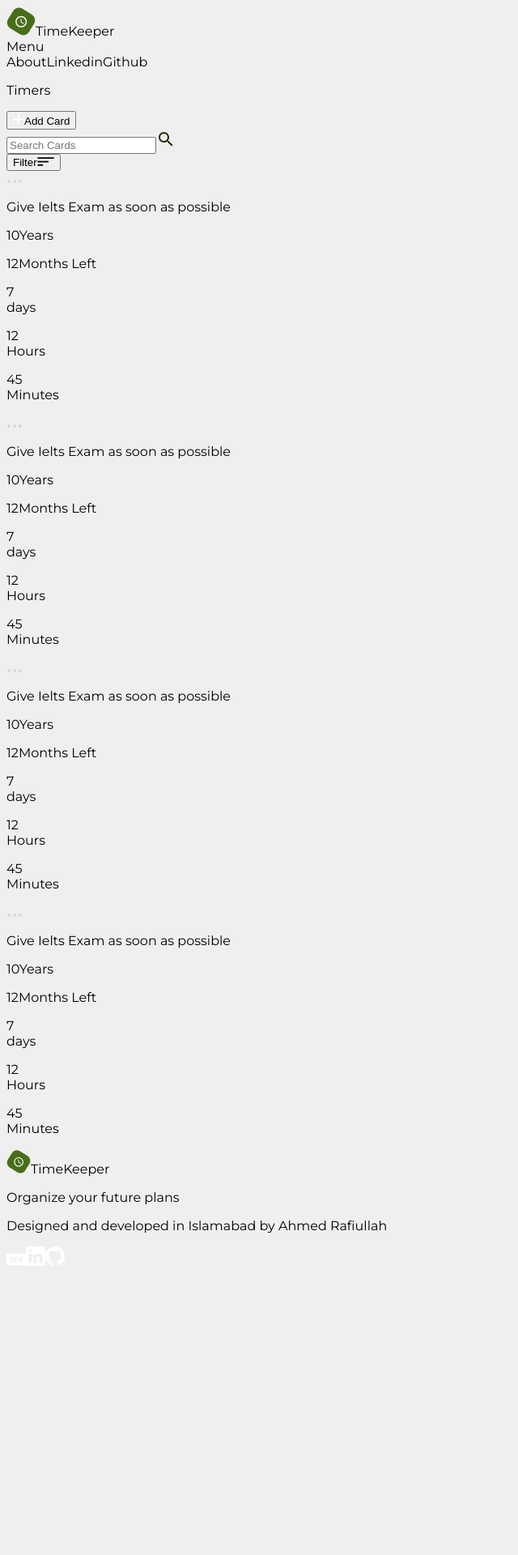
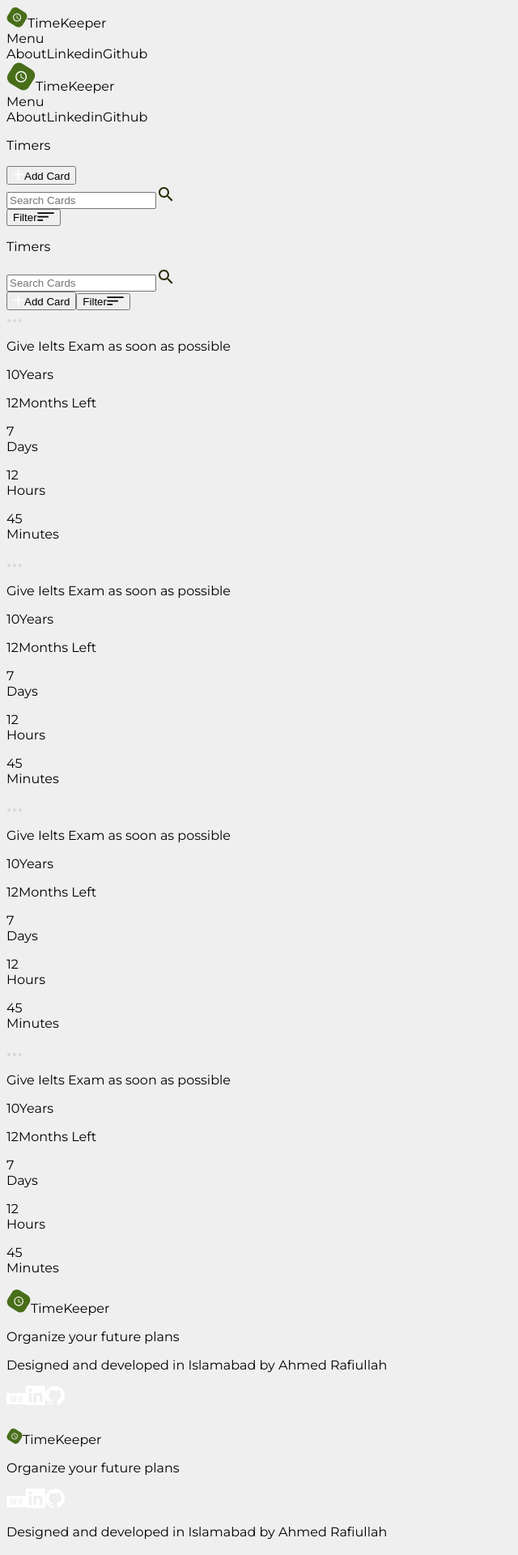
Before and after one commit to AhmedKhattak/timekeeper, a Next.js app: page / in a window 1280 px wide. Shown: the top 1920 px of the page at 81% size, without its empty margins (0-640 px from the left). Before the commit the page ends 1599 px from the top, so only its background shows below. Built offline with nearby package versions, Linux system fonts and the light colour scheme; grey boxes are pictures that could not be loaded.

Commit message:
fixes ssr rendering issue

```diff
--- a/components/Card.tsx
+++ b/components/Card.tsx
@@ -23,7 +23,7 @@ export function Card() {
       </div>
       <div className="flex justify-between mt-4 text-sm font-semibold text-[#5C5C5C]">
         <p className="text-center">
-          7 <br /> days
+          7 <br /> Days
         </p>
         <div className=" border-r-2 "></div>
 
--- a/components/Footer.tsx
+++ b/components/Footer.tsx
@@ -7,9 +7,9 @@ import { useMediaQuery } from "react-responsive";
 export function Footer() {
   const isTabletSize = useMediaQuery({ query: "(min-width: 892px)" });
 
-  if (isTabletSize) {
   return (
-      <footer className="bg-[#476D1A] p-10">
+    <>
+      <footer className="bg-[#476D1A] p-10 hidden md-two:block">
         <div className="flex md:max-w-6xl md:mx-auto">
           <div className="mr-7">
             <div className="inline-flex items-center self-start p-2 pl-4 pr-4 bg-white rounded-[5px] mb-2">
@@ -54,11 +54,8 @@ export function Footer() {
           </div>
         </div>
       </footer>
-    );
-  }
 
-  return (
-    <footer className="bg-[#476D1A] p-5">
+      <footer className="bg-[#476D1A] p-5 md-two:hidden">
         <div className="flex">
           <div className="flex-1 mr-7">
             <div className="inline-flex items-center self-start p-1 pl-2 pr-2 bg-white rounded-[5px] mb-2">
@@ -99,5 +96,6 @@ export function Footer() {
           ></iframe>
         </div>
       </footer>
+    </>
   );
 }
--- a/components/Form.tsx
+++ b/components/Form.tsx
@@ -4,11 +4,10 @@ import FilterIcon from "../assets/filter.svg";
 import { useMediaQuery } from "react-responsive";
 
 export function Form() {
-  const isTabletSize = useMediaQuery({ query: "(min-width: 892px)" });
-
-  if (isTabletSize) {
   return (
-      <div className="flex  items-center pt-16 pb-6 border-b-[1px] border-[#D3D3D3] ">
+    <>
+      {/* desktop nav */}
+      <div className="hidden md-one:flex  items-center pt-16 pb-6 border-b-[1px] border-[#D3D3D3] ">
         <p className="font-semibold text-3xl">Timers</p>
 
         <div className="flex   ml-auto text-lg items-center space-x-4">
@@ -31,11 +30,9 @@ export function Form() {
           </button>
         </div>
       </div>
-    );
-  }
 
-  return (
-    <div>
+      {/* mobile nav */}
+      <div className="block  md-two:hidden">
         <p className="font-semibold mb-2">Timers</p>
         <form>
           <div className="w-full rounded-[10px] border-2 h-10 border-[#EAEAEA] text-sm relative">
@@ -48,15 +45,16 @@ export function Form() {
           </div>
         </form>
         <div className="flex mt-3 pb-5 border-b-[1px] border-[#D3D3D3]">
-        <button className="flex-1 bg-[#476D1A] h-10 rounded-[10px] text-white flex justify-center items-center mr-1 text-[14px] ">
+          <button className=" pl-4 pr-4 bg-[#476D1A] h-10 rounded-[10px] text-white flex justify-center items-center mr-1 text-[14px] ">
             <PlusIcon className="mr-3" />
             <span>Add Card</span>
           </button>
-        <button className="flex-1  h-10 ml-1 border-4 border-[#D3D3D3] rounded-[10px] flex justify-center items-center text-[14px]">
+          <button className=" pl-4 pr-4  h-10 ml-1 border-4 border-[#D3D3D3] rounded-[10px] flex justify-center items-center text-[14px]">
             <span>Filter</span>
             <FilterIcon className="ml-3" />
           </button>
         </div>
       </div>
+    </>
   );
 }
--- a/components/Grid.tsx
+++ b/components/Grid.tsx
@@ -2,19 +2,10 @@ import { Card } from "../components/Card";
 import { useMediaQuery } from "react-responsive";
 
 export function Grid() {
-  const isTabletSize = useMediaQuery({ query: "(min-width: 640px)" });
-  const isLaptopSize = useMediaQuery({ query: "(min-width: 989px)" });
-  let style = "mt-5 grid gap-y-4 ";
-  if (isTabletSize) {
-    style = "mt-5   grid grid-cols-2 gap-x-3 gap-y-4";
-  }
-
-  if (isLaptopSize) {
-    style = "mt-5   grid grid-cols-3 gap-x-3 gap-y-4";
-  }
-
   return (
-    <div className={`${style} mb-24`}>
+    <div
+      className={`mt-5 grid gap-y-4 sm:grid-cols-2 md-one:grid-cols-3 gap-x-3  mb-24 `}
+    >
       {Array(4)
         .fill(0)
         .map(() => (
--- a/components/Nav.tsx
+++ b/components/Nav.tsx
@@ -1,12 +1,38 @@
 import Logo from "../assets/logo.svg";
+// import { useMediaQuery } from "react-responsive";
+import { useEffect, useState } from "react";
+
+import dynamic from "next/dynamic";
 import { useMediaQuery } from "react-responsive";
+const MediaQuery = dynamic(() => import("react-responsive"), {
+  ssr: false,
+});
 
 export function Nav() {
-  const isTabletSize = useMediaQuery({ query: "(min-width: 892px)" });
+  // const isTabletSize = useMediaQuery({ query: "(min-width: 892px)" });
 
-  if (isTabletSize) {
-    return (
-      <nav className="border-b-2 border-[#EAEAEA] p-4 z-50 bg-white fixed left-0 right-0 flex item-center">
+  return (
+    <>
+      {/* mobile nav */}
+      <nav className="border-b-2 border-[#EAEAEA] h-14 z-50 bg-white fixed left-0 right-0 flex md-two:hidden justify-between">
+        <div className="flex items-center pl-2 pr-2">
+          <Logo width={26} height={26} className="mr-1" />
+          <span className="font-bold">TimeKeeper</span>
+        </div>
+        <div className="sm:hidden mr-2">Menu</div>
+        <div className="hidden sm:flex items-center pl-4 pr-4 space-x-6">
+          <a>About</a>
+          <a>Linkedin</a>
+          <a>Github</a>
+        </div>
+      </nav>
+
+      {/* tablet and above nav */}
+      <nav
+        className={
+          "hidden border-b-2 bg-white border-[#EAEAEA] p-4 z-50  fixed left-0 right-0 md-two:flex item-center"
+        }
+      >
         <div className="flex justify-between w-full md:max-w-6xl md:mx-auto">
           <div className="flex items-center pl-2 pr-2">
             <Logo width={36} height={36} className="mr-2" />
@@ -20,21 +46,6 @@ export function Nav() {
           </div>
         </div>
       </nav>
-    );
-  }
-
-  return (
-    <nav className="border-b-2 border-[#EAEAEA] h-14 z-50 bg-white fixed left-0 right-0 flex justify-between">
-      <div className="flex items-center pl-2 pr-2">
-        <Logo width={26} height={26} className="mr-1" />
-        <span className="font-bold">TimeKeeper</span>
-      </div>
-      <div className="sm:hidden mr-2">Menu</div>
-      <div className="hidden sm:flex items-center pl-4 pr-4 space-x-6">
-        <a>About</a>
-        <a>Linkedin</a>
-        <a>Github</a>
-      </div>
-    </nav>
+    </>
   );
 }
--- a/package.json
+++ b/package.json
@@ -12,6 +12,7 @@
     "@svgr/webpack": "^5.5.0",
     "@tailwindcss/forms": "^0.3.2",
     "@tailwindcss/line-clamp": "^0.2.0",
+    "@types/react-responsive": "^8.0.2",
     "localforage": "^1.9.0",
     "next": "10.1.3",
     "react": "17.0.2",
--- a/pages/index.tsx
+++ b/pages/index.tsx
@@ -7,6 +7,13 @@ import { Nav } from "../components/Nav";
 
 export default function Home() {
   return (
+    <>
+      <Head>
+        <meta
+          name="viewport"
+          content="width=device-width, initial-scale=1.0"
+        ></meta>
+      </Head>
       <div className="flex min-h-screen flex-col ">
         <Nav />
         <main className="pt-20 pl-5 pr-5 flex-1 w-full md:max-w-6xl md:mx-auto">
@@ -15,5 +22,6 @@ export default function Home() {
         </main>
         <Footer />
       </div>
+    </>
   );
 }
```
Also changed, not shown: hooks/test.ts (added, +19 -0 lines), tailwind.config.js (+23 -0 lines), 1 other file (tests, documents, lock files or other folders). Lines whose indentation alone changed are shown as unchanged.
